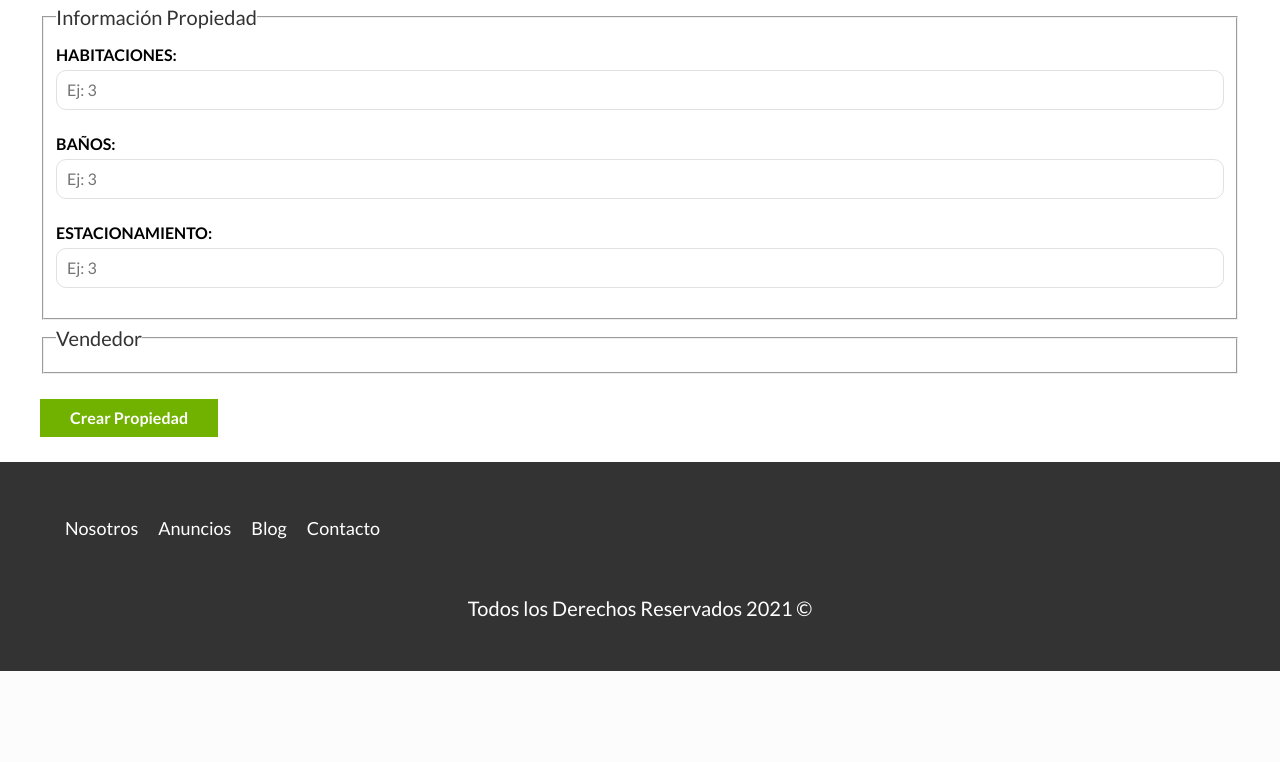
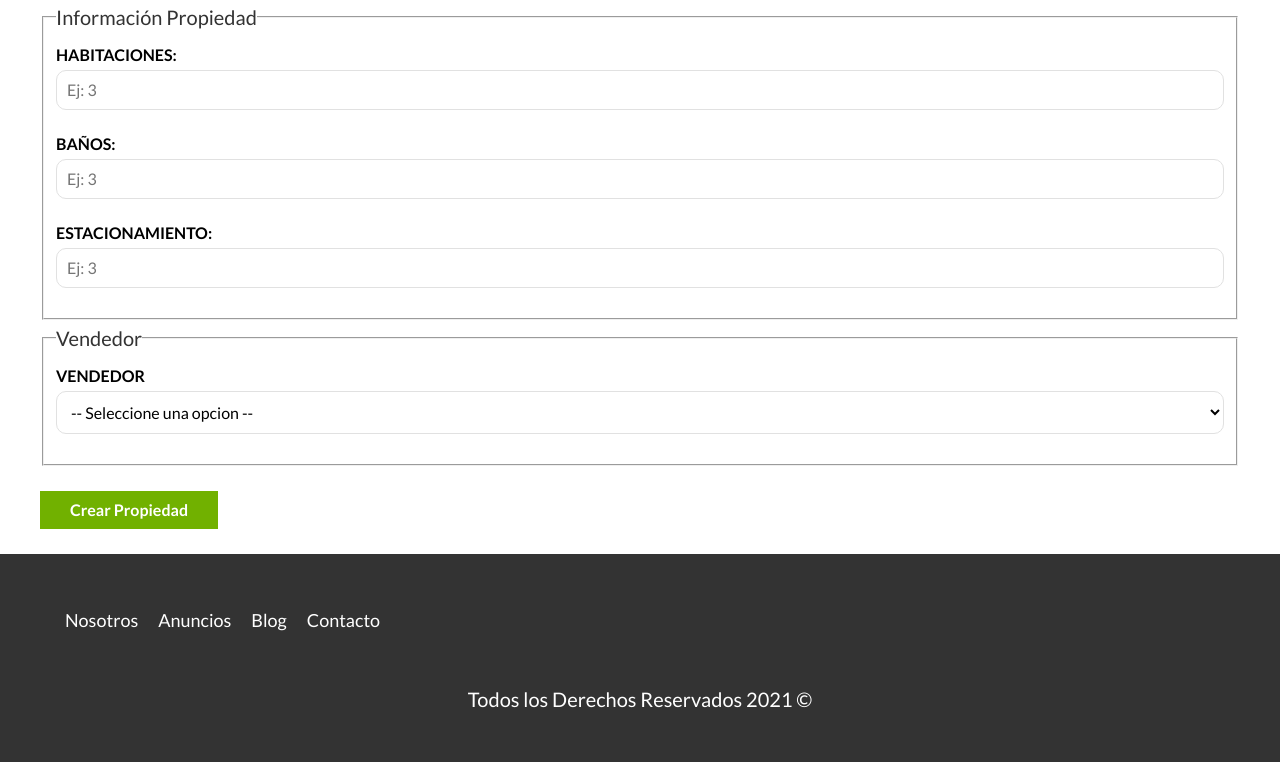
Before and after one commit to FranMendo2002/bienes-raices_POO, a PHP site: page /admin/propiedades/crear.php in a window 1280 px wide. Shown: the part 789-1551 px from the top of the page. Before the commit the page ends 1460 px from the top, so only its background shows below. Run offline with PHP 8.4, Linux system fonts and the light colour scheme; the visitor is signed in with stand-in values (Sample User, id 1); data comes from the database, SQL or seed files in the repository; some libraries are stand-ins or nearby versions.

Commit message:
Vendedores colocados en formulario_propiedades

```diff
--- a/admin/index.php
+++ b/admin/index.php
@@ -8,6 +8,7 @@
 
     // Implementar un método para obtener las propiedades
     $propiedades = Propiedad::all();
+    $vendedores = Vendedor::all();
 
     // Muestra mensaje condicional
     $resultado = $_GET['resultado'] ?? null; // Revisa si existe el get, si no, asigna null
--- a/admin/propiedades/crear.php
+++ b/admin/propiedades/crear.php
@@ -2,17 +2,14 @@
 
     require '../../includes/app.php';
     use App\Propiedad;
+    use App\Vendedor;
     use Intervention\Image\ImageManagerStatic as Image;
 
     estaAutenticado();
 
-    $db = conectarDB();
-
     $propiedad = new Propiedad;
-
-    // Consultar para obtener los vendedores
-    $query = "SELECT * FROM vendedores";
-    $resultado = mysqli_query($db, $query);
+    // Consulta para obtener todos los vendedores
+    $vendedores = Vendedor::all();
 
     // Areglo con mensajes de errores
 
--- a/classes/Vendedor.php
+++ b/classes/Vendedor.php
@@ -4,4 +4,17 @@ namespace App;
 
 class Vendedor extends ActiveRecord {
     public static $tabla = 'vendedores';
+    protected static $columnasDB = ['id', 'nombre', 'apellido', 'telefono'];
+
+    public $id;
+    public $nombre;
+    public $apellido;
+    public $telefono;
+
+    public function _construct($args = []) {
+        $this->id = $args["id"] ?? '';
+        $this->nombre = $args["nombre"] ?? '';
+        $this->apellido = $args["apellido"] ?? '';
+        $this->telefono = $args["telefono"] ?? '';
+    }
 }
--- a/includes/templates/formulario_propiedades.php
+++ b/includes/templates/formulario_propiedades.php
@@ -33,4 +33,14 @@
 
         <fieldset>
             <legend>Vendedor</legend>
+
+            <label for="vendedor">Vendedor</label>
+            <select name="vendedorId" id="vendedor">
+                <option value="" selected disabled> -- Seleccione una opcion --</option>
+                <?php foreach($vendedores as $vendedor): ?>
+                    <option
+                        <?php echo $propiedad->vendedorId === $vendedor->id ? 'selected' : '' ?>
+                    value="<?php echo $vendedor->id; ?>"> <?php echo s("$vendedor->nombre $vendedor->apellido"); ?> </option>
+                <?php endforeach; ?>
+            </select>
         </fieldset>
```
Also changed, not shown: classes/ActiveRecord.php (+3 -23 lines), classes/Propiedad.php (+25 -0 lines).
